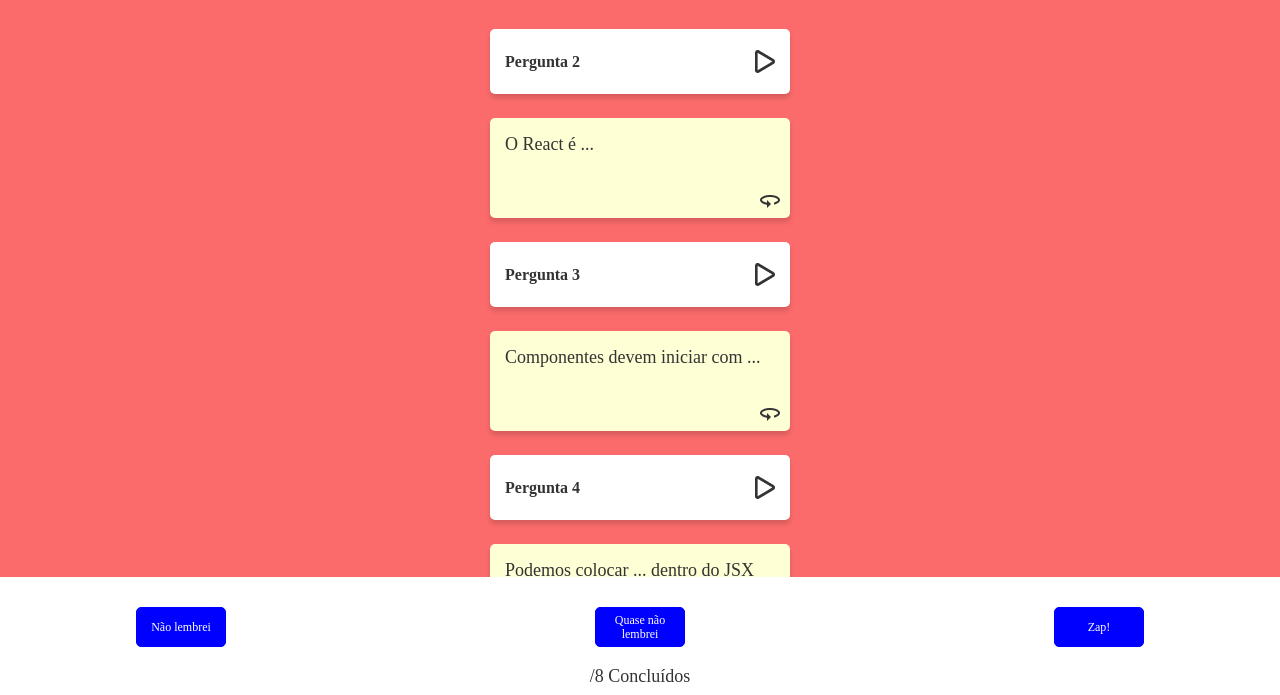
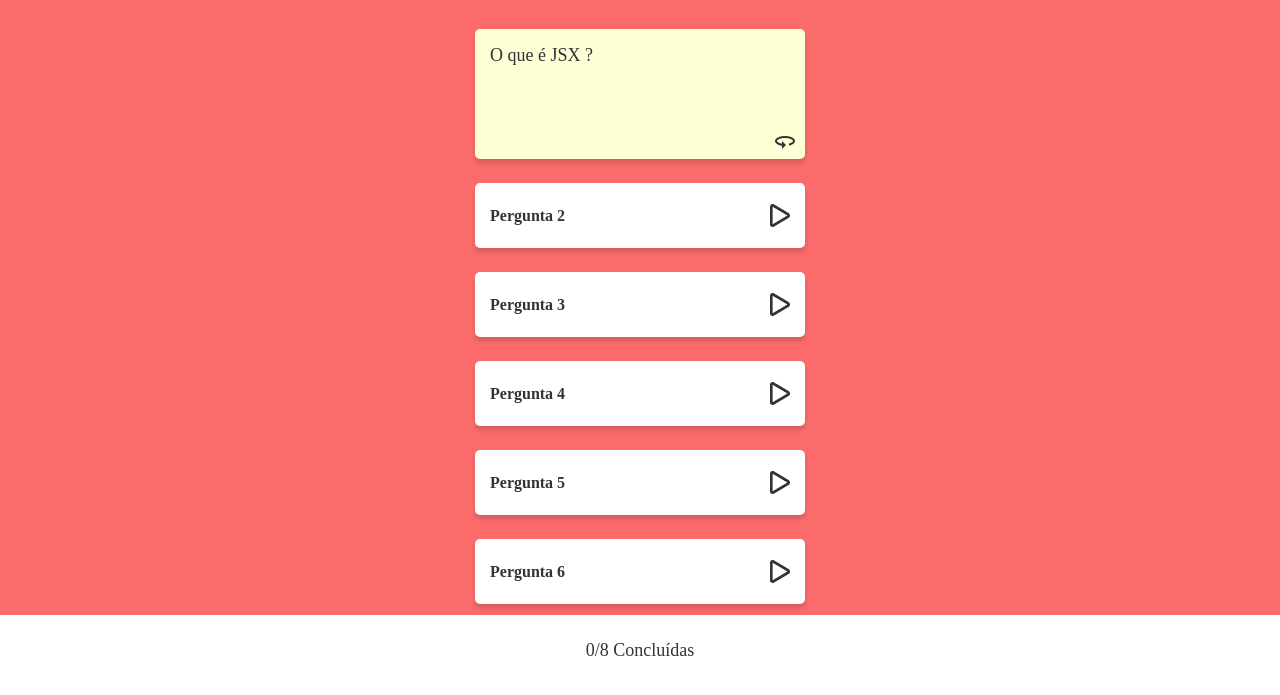
Before and after one commit to gersondevpro/projeto9-zaprecall, a React app: page / in a window 1280 px wide. Both pictures are taken after a click on the picture 765 px from the left and 166 px from the top of the page. Shown: the part 105-800 px from the top of the page. Built offline with nearby package versions, Linux system fonts and the light colour scheme; a web font is replaced by a local one.

Commit message:
Entrega parcial de projeto

```diff
--- a/package.json
+++ b/package.json
@@ -5,7 +5,8 @@
   "dependencies": {
     "react": "^17.0.2",
     "react-dom": "^17.0.2",
-    "react-scripts": "^4.0.3"
+    "react-scripts": "^4.0.3",
+    "styled-components": "^5.3.6"
   },
   "scripts": {
     "start": "react-scripts start",
--- a/src/assets/css/style.css
+++ b/src/assets/css/style.css
@@ -98,7 +98,6 @@
   display: flex;
   align-items: center;
   justify-content: space-between;
-  cursor: pointer;
 }
 
 .pergunta-fechada > p {
@@ -108,6 +107,10 @@
   font-size: 16px;
   line-height: 19px;
   color: #333333;
+}
+
+.pergunta-fechada > img {
+  cursor: pointer;
 }
 
 .pergunta-aberta {
--- a/src/components/App.js
+++ b/src/components/App.js
@@ -1,37 +1,11 @@
-import { useState } from "react"
+import reset from "../assets/css/reset.css"
 import Container from "./Container"
-import Footer from "./Footer"
-import Pergunta from "./Pergunta"
 
 export default function App() {
-    const perguntas = [
-        {n: 1, questao: "O que é JSX?", resposta: "Uma extensão de linguagem do JavaScript"},
-        {n: 2, questao: "O React é ...", resposta: "uma biblioteca JavaScript para construção de interfaces"},
-        {n: 3, questao: "Componentes devem iniciar com ...", resposta: "letra maiúscula"},
-        {n: 4, questao: "Podemos colocar ... dentro do JSX", resposta: "expressões"},
-        {n: 5, questao: "O ReactDOM nos ajuda ...", resposta: "interagindo com a DOM para colocar componentes React na mesma"},
-        {n: 6, questao: "Usamos o npm para ...", resposta: "gerenciar os pacotes necessários e suas dependências"},
-        {n: 7, questao: "Usamos props para ...", resposta: "passar diferentes informações para componentes"},
-        {n: 8, questao: "Usamos estado (state) para ...", resposta: "dizer para o React quais informações quando atualizadas devem renderizar a tela novamente"}
-    ]
-
-    const [respostas, setRespostas] = useState(0)
-    const [arrayPerguntas, setArrayPerguntas] = useState(perguntas)
 
     return (
-        <div className="screen-container">
-            <Container perguntas={perguntas}/>
-
-            {arrayPerguntas.map((pergunta, i) =>
-            <Pergunta
-            pergunta={pergunta}
-            indice={i} key={i}
-            arrayPerguntas={arrayPerguntas}
-            setArrayPerguntas={setArrayPerguntas}
-            />
-            )}
-
-            <Footer perguntas={perguntas}/>
-        </div>
+        <>
+           <Container/>
+        </>
     )
 }
--- a/src/components/Container.js
+++ b/src/components/Container.js
@@ -1,11 +1,71 @@
-
-import logo from "../assets/img/logo.png"
+import { useState } from 'react';
+import styled from 'styled-components';
+import logoZapRecall from "../assets/img/logo.png"
+import Flashcards from './Flashcards';
+import deck from './deck';
+import Footer from './Footer';
 
 export default function Container() {
+
+    const [questionario, setQuestionario] = useState(deck)
+    const [concluida, setConcluida] = useState(0)
+
     return (
-        <div className="logo-container">
-            <img src={logo} alt="Logo ZapRecall" />
-            <h1>ZapRecall</h1>
-        </div>
+        <ScreenContainer>
+            <LogoContainer>
+                <img src={logoZapRecall} />
+                <h1>ZapRecall</h1>
+            </LogoContainer>
+
+            {questionario.map((item) =>
+            <Flashcards key={item.num}
+            item={item}
+            questionario={questionario}
+            setQuestionario={setQuestionario}
+            concluida={concluida}
+            setConcluida={setConcluida}
+            />
+            )}
+            <Footer
+            questionario={questionario}
+            setQuestionario={setQuestionario}
+            concluida={concluida}
+            setConcluida={setConcluida}
+            />
+        </ScreenContainer>
     )
 }
+
+
+const ScreenContainer = styled.div`
+  background-color: #FB6B6B;
+  width: 100vw;
+  min-height: 677px;
+  height: 100%;
+  display: flex;
+  flex-direction: column;
+  align-items: center;
+  margin-bottom: 0px;
+  padding: 0px;
+  padding-bottom: 200px;
+`
+
+const LogoContainer = styled.div`
+    display: flex;
+    align-items: center;
+    margin: 40px 0 20px 0;
+
+    img {
+        width: 52px;
+    }
+
+    h1 {
+    font-family: 'Righteous';
+    font-style: normal;
+    font-weight: 400;
+    font-size: 36px;
+    line-height: 45px;
+    color: #FFFFFF;
+    margin-left: 20px;
+    }
+`
--- /dev/null
+++ b/src/components/Flashcards.js
@@ -0,0 +1,191 @@
+import { useState } from "react"
+import styled from "styled-components"
+import setaPlay from "../assets/img/seta_play.png"
+import setaVirar from "../assets/img/seta_virar.png"
+import deck from "./deck"
+
+export default function Flashcards({ item, questionario, setQuestionario, concluida, setConcluida }) {
+
+    const [status, setStatus] = useState(0)
+    const [avalia, setAvalia] = useState("")
+
+    function exibirPergunta(pergunta) {
+        const novoValor = 1
+        setStatus(novoValor)
+    }
+
+    function exibirResposta(resposta) {
+        const novoValor = 2
+        setStatus(novoValor)
+    }
+
+    function naoLembrei(dado01) {
+        const novoValor = 3
+        setStatus(novoValor)
+
+        console.log(concluida)
+        const resultado = concluida + 1
+        setConcluida(resultado)
+    }
+
+    function quaseNaoLembrei(dado02) {
+        const novoValor = 3
+        setStatus(novoValor)
+
+        console.log(concluida)
+        const resultado = concluida + 1
+        setConcluida(resultado)
+    }
+
+    function zap(dado03) {
+        const novoValor = 3
+        setStatus(novoValor)
+
+        console.log(concluida)
+        const resultado = concluida + 1
+        setConcluida(resultado)
+    }
+
+    if (status === 0) {
+        return (
+            <PerguntaFechada>
+                <p>{`Pergunta ${item.num}`}</p>
+                <img src={setaPlay} alt="Abrir questão" onClick={() => exibirPergunta(item)} />
+            </PerguntaFechada>
+        )
+    }
+
+    if (status === 1) {
+        return (
+            <PerguntaAberta>
+                <p>{item.enunciado}</p>
+                <img src={setaVirar} alt="Mostrar Resposta" onClick={() => exibirResposta(item)} />
+            </PerguntaAberta>
+        )
+    }
+
+    if (status === 2) {
+        return (
+                <RespostaAberta>
+                    <p>{item.resp}</p>
+                    <ContainerBotoes>
+                    <button onClick={() => naoLembrei(item)}>Não lembrei</button>
+                    <button onClick={() => quaseNaoLembrei(item)}>Quase não lembrei</button>
+                    <button onClick={() => zap(item)}>Zap!</button>
+                </ContainerBotoes>
+                </RespostaAberta>
+        )
+    }
+
+    if (status === 3) {
+        return (
+            <PerguntaFechada>
+                <p>{`Pergunta ${item.num}`}</p>
+                <img src={setaPlay} alt="Abrir questão" onClick={() => alert("Você já respondeu essa questão")} />
+            </PerguntaFechada>
+        )
+    }
+
+}
+
+
+const PerguntaFechada = styled.div`
+    width: 300px;
+    height: 35px;
+    background-color: #FFFFFF;
+    margin: 12px;
+    padding: 15px;
+    box-shadow: 0px 4px 5px rgba(0, 0, 0, 0.15);
+    border-radius: 5px;
+    display: flex;
+    align-items: center;
+    justify-content: space-between;
+
+    p {
+        font-family: 'Recursive';
+        font-style: normal;
+        font-weight: 700;
+        font-size: 16px;
+        line-height: 19px;
+        color: #333333;
+        text-decoration: ${(avalia) => avalia === "" ? "line-through" : ""};
+    }
+
+    img {
+        cursor: pointer;
+    }
+`
+
+const PerguntaAberta = styled.div`
+    width: 300px;
+    margin: 12px;
+    padding: 15px;
+    min-height: 100px;
+    background: #FFFFD5;
+    box-shadow: 0px 4px 5px rgba(0, 0, 0, 0.15);
+    border-radius: 5px;
+    font-family: 'Recursive';
+    font-style: normal;
+    font-weight: 400;
+    font-size: 18px;
+    line-height: 22px;
+    color: #333333;
+    position: relative;
+    display: flex;
+    flex-direction: column;
+    justify-content: space-between;
+
+    img {
+    position: absolute;
+    bottom: 10px;
+    right: 10px;
+    cursor: pointer;
+    }
+`
+
+const RespostaAberta = styled.div`
+    width: 300px;
+    margin: 12px;
+    padding: 15px;
+    min-height: 100px;
+    background: #FFFFD5;
+    box-shadow: 0px 4px 5px rgba(0, 0, 0, 0.15);
+    border-radius: 5px;
+    font-family: 'Recursive';
+    font-style: normal;
+    font-weight: 400;
+    font-size: 18px;
+    line-height: 22px;
+    color: #333333;
+    position: relative;
+    display: flex;
+    flex-direction: column;
+    justify-content: space-between;
+`
+
+const ContainerBotoes = styled.div`
+  display: flex;
+  width: 80%;
+  justify-content: space-between;
+  margin: 20px;
+  gap: 20px;
+
+    button {
+    width: 90px;
+    font-family: 'Recursive';
+    font-style: normal;
+    font-weight: 400;
+    font-size: 12px;
+    line-height: 14px;
+    display: flex;
+    align-items: center;
+    justify-content: center;
+    text-align: center;
+    color: #FFFFFF;
+    background: blue;
+    border-radius: 5px;
+    border: 1px solid blue;
+    padding:5px;
+    cursor: pointer;
+    }
+`
--- a/src/components/Footer.js
+++ b/src/components/Footer.js
@@ -1,12 +1,37 @@
-export default function Footer({perguntas}) {
+import styled from "styled-components"
+
+export default function Footer({item, questionario, setQuestionario, concluida, setConcluida}) {
+
+
+
     return (
-        <div className="footer-concluidos">
-            <div className="container-botoes">
-                <button>Não lembrei</button>
-                <button>Quase não lembrei</button>
-                <button>Zap!</button>
-            </div>
-            <p>{/* ${respostas} */`/${perguntas.length} Concluídos`}</p>
-        </div>
+        <FooterConcluidos>
+            <p>{concluida}/8 Concluídas</p>
+        </FooterConcluidos>
     )
 }
+
+const FooterConcluidos = styled.div`
+  width: 100%;
+  min-height: 50px;
+  background-color: #FFFFFF;
+  bottom: 0;
+  display: flex;
+  flex-direction: column;
+  align-items: center;
+  justify-content: center;
+  font-family: 'Recursive';
+  font-weight: 400;
+  font-size: 18px;
+  color: #333333;
+  position: fixed;
+  padding: 10px;
+  padding-bottom: 20px;
+`
+
+/* Você vai precisar trocar a cor dos botões e alguns textos!
+  VERDE = "#2FBE34"
+  AMARELO = "#FF922E"
+  VERMELHO = "#FF3030"
+  CINZA = "#333333"
+*/
--- a/src/components/Pergunta.js
+++ /dev/null
@@ -1,36 +0,0 @@
-import setaPlay from "../assets/img/seta_play.png"
-import setaVirar from "../assets/img/seta_virar.png"
-
-export default function Pergunta({pergunta, indice, arrayPerguntas, setArrayPerguntas, qtdPerguntas, setQtdPerguntas}) {
-
-    /* const [qtdPerguntas, setQtdPerguntas] = useState(arrayPerguntas.length) */
-
-    function mostrarPergunta(i) {
-        const novaQtdDePerguntas = arrayPerguntas.filter((valor, index) => index !== i);
-        setArrayPerguntas(novaQtdDePerguntas)
-    }
-
-    function mostrarResposta(i) {
-        console.log(i)
-    }
-
-    return (
-        <>
-            <div className="pergunta-fechada" onClick={() => mostrarPergunta(indice)}>
-                <p>{`Pergunta ${arrayPerguntas[indice].n}`}</p>
-                <img src={setaPlay} alt="seta play" />
-            </div>
-            <div className="pergunta-aberta">
-                <p>{pergunta.questao}</p>
-                <img
-                src={setaVirar}
-                alt="seta virar"
-                onClick={mostrarResposta}
-                />
-            </div>
-{/*             <div className="pergunta-aberta">
-                <p>{pergunta.resposta}</p>
-            </div> */}
-        </>
-    )
-}
--- /dev/null
+++ b/src/components/deck.js
@@ -0,0 +1,12 @@
+const deck = [
+    {num: 1, enunciado: "O que é JSX ?", resp: "Uma extensão de linguagem do JavaScript"},
+    {num: 2, enunciado: "O React é ...", resp: "uma biblioteca JavaScript para construção de interfaces"},
+    {num: 3, enunciado: "Componentes devem iniciar com ...", resp: "letra maiúscula"},
+    {num: 4, enunciado: "Podemos colocar ... dentro do JSX", resp: "expressões"},
+    {num: 5, enunciado: "O ReactDOM nos ajuda ...", resp: "interagindo com a DOM para colocar componentes React na mesma"},
+    {num: 6, enunciado: "Usamos o npm para ...", resp: "gerenciar os pacotes necessários e suas dependências"},
+    {num: 7, enunciado: "Usamos props para ...", resp: "passar diferentes informações para componentes"},
+    {num: 8, enunciado: "Usamos estado(state) para ...", resp: "dizer para o React quais informações quando atualizadas devem renderizar a tela novamente"}
+]
+
+export default deck
```
Also changed, not shown: src/index.js (+2 -5 lines), public/index.html (line endings or trailing spaces), 1 other file.
